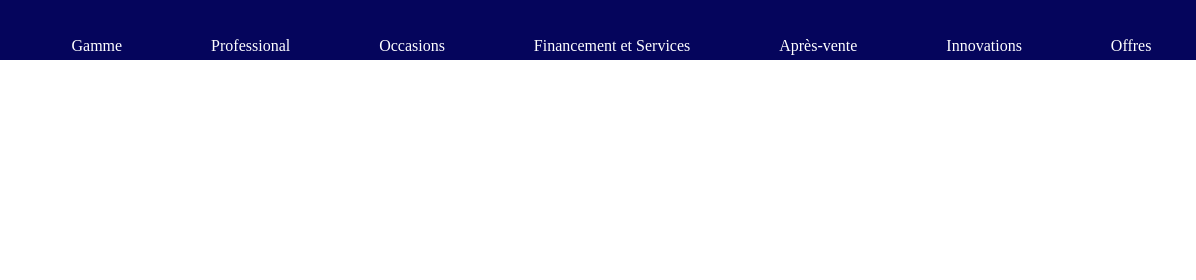
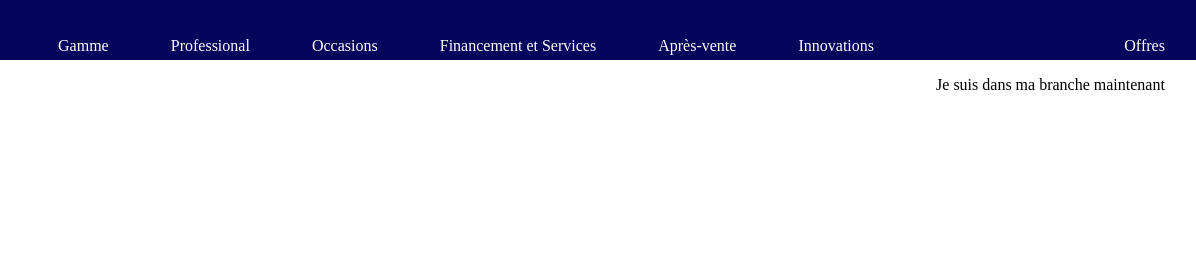
Before and after one commit to Cangeri/peugeot, a plain HTML site: page index.html in a window 1280 px wide. Shown: the top 280 px of the page, 84-1280 px from the left. Drawn offline with Linux system fonts and the light colour scheme.

Commit message:
Update index.html
modif in "offer" factooneBranch

```diff
--- a/index.html
+++ b/index.html
@@ -20,7 +20,7 @@
                 <li><a href="#">Financement et Services</a></li>
                 <li><a href="#">Après-vente</a></li>
                 <li><a href="#">Innovations</a></li>
-                <li><a href="#">Offres</a></li>
+                <li><a href="#">Offres</a> Je suis dans ma branche maintenant</li>
             </ul>
         </nav>
         </header>
```
